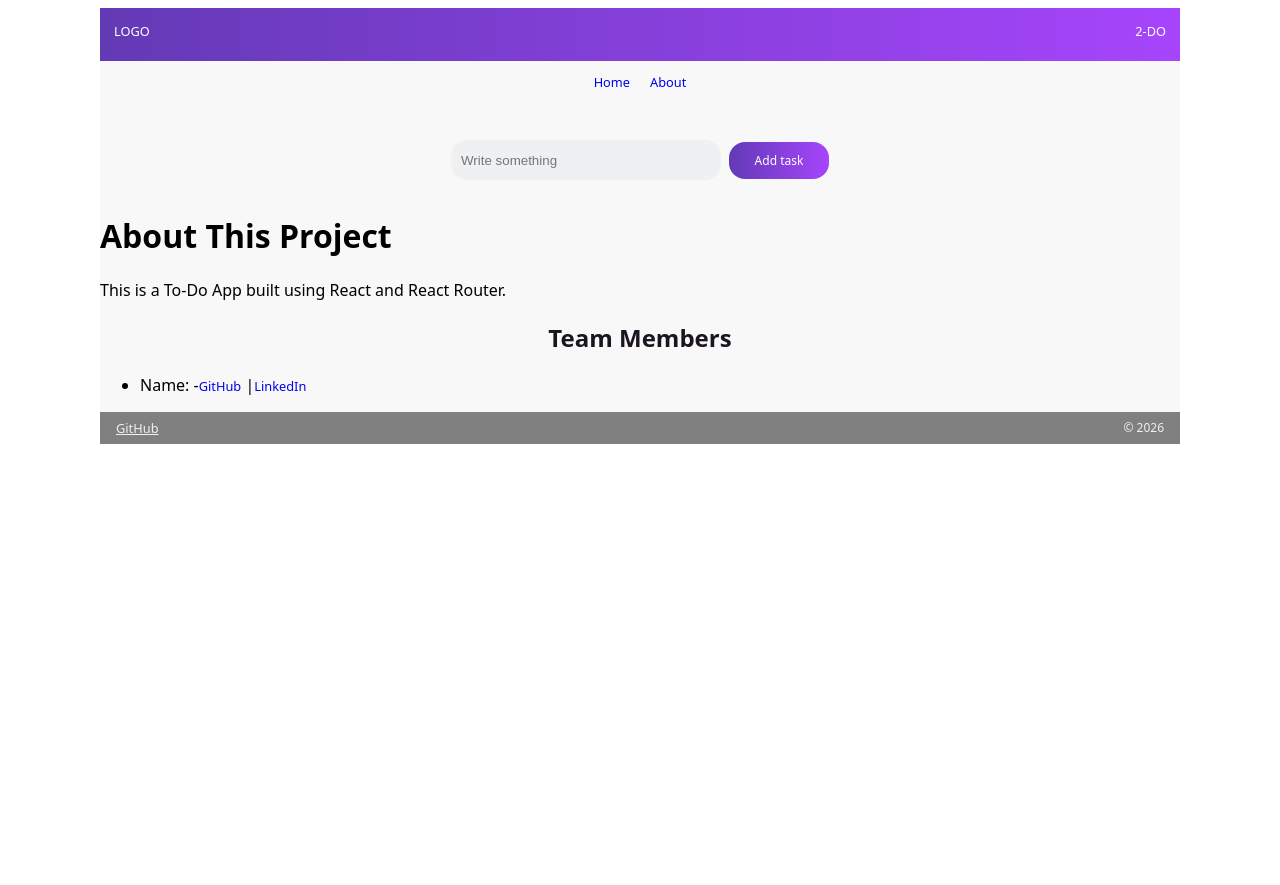
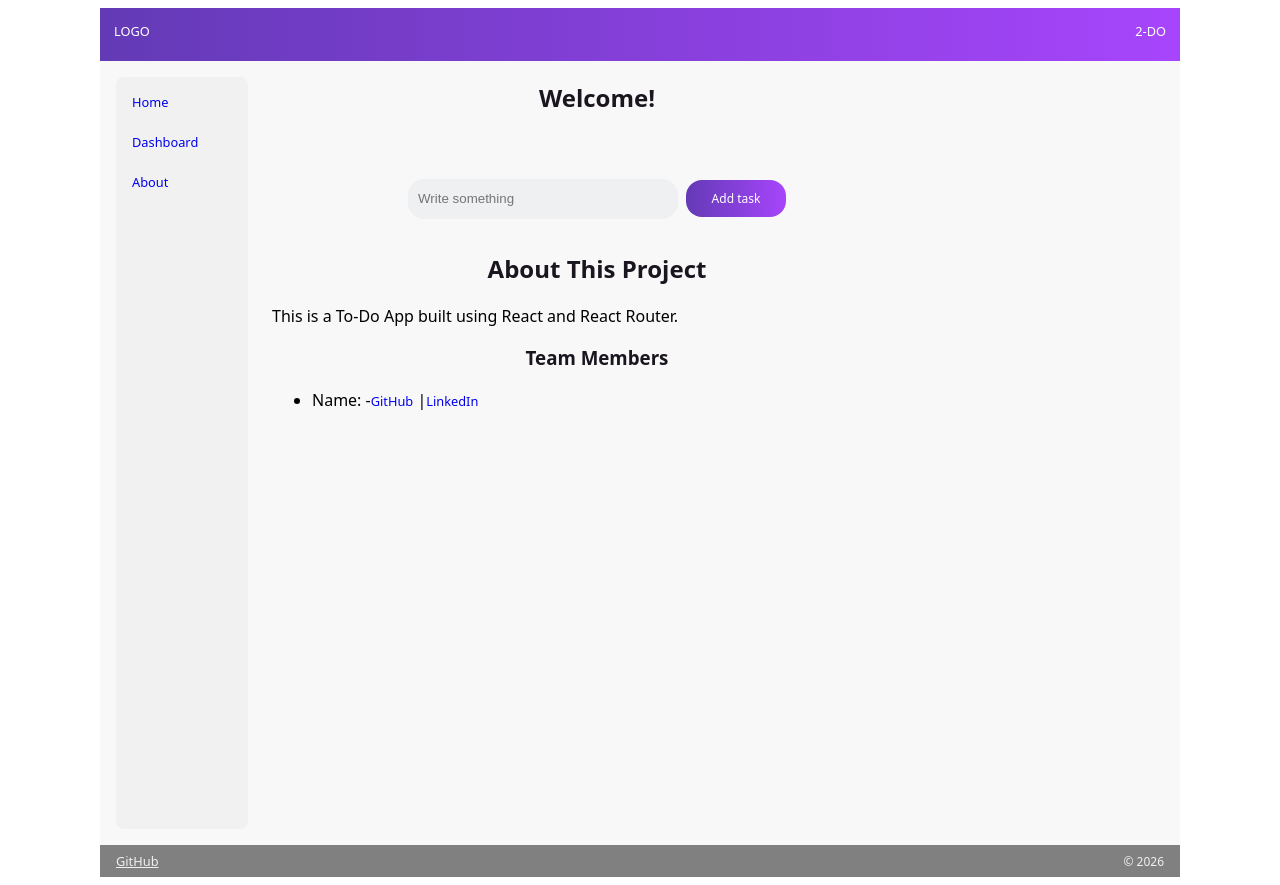
Before and after one commit to dantebesong321-code/to-do-list-app, a React (Vite) app: page /about in a window 1280 px wide. Before the commit the page ends 800 px from the top, so only its background shows below. Built offline with nearby package versions, Linux system fonts and the light colour scheme.

Commit message:
"updated-UI"

```diff
--- a/src/App.css
+++ b/src/App.css
@@ -16,7 +16,7 @@ body {
   justify-content: space-between;
   align-content: center;
   padding: 14px;
-   background: linear-gradient(
+  background: linear-gradient(
     90deg,
     rgb(99, 58, 182) 0%,
     rgb(167, 69, 252) 100%
@@ -34,7 +34,8 @@ body {
 }
 
 h2,
-h3 {
+h3,
+h5 {
   text-align: center;
   text-align: center;
   color: #1a151e;
@@ -44,8 +45,8 @@ h3 {
   flex-wrap: wrap;
   justify-content: center;
   align-content: center;
-    margin-top: 20px;
-   margin-bottom: 20px;
+  margin-top: 10px;
+  margin-bottom: 20px;
   padding: 12px;
   height: 50px;
   padding: 8px;
@@ -138,22 +139,38 @@ button:hover {
   flex-direction: column;
 }
 
+.content-area {
+  display: flex;
+  gap: 8px;
+}
+
+.container-content {
+  display: inline;
+  width: 650px;
+}
+
 .side-bar {
   display: flex;
-  justify-content: center;
-  text-align: center;
-  gap: 10px;
-  padding: 12px;
-  height: 2%;
-  top: 0;
-  left: 0;
-  z-index: 100;
+  flex-direction: column;
+  justify-content: start;
+  height: 90vh;
+  width: 100px;
+  padding: 16px;
+  border-radius: 8px;
+  margin: 16px;
+  background-color: #f1f1f1;
 }
-.side-bar a:hover{
- border: 1px solid #646cff;
- padding: 8px;
- width: 60px;
- cursor: pointer;
+
+.side-bar a {
+  text-align: left;
+}
+.side-bar a:hover {
+  transition: 2ms;
+  background-color: #646cff;
+  color: #ffffff;
+  padding: 8px;
+  border-radius: 8px;
+  cursor: pointer;
 }
 
 /* FOOTER*/
--- a/src/App.jsx
+++ b/src/App.jsx
@@ -19,20 +19,26 @@ function App() {
   return (
     <>
       <Navbar />
+
+      <div className="content-area">
         <Sidebar />
-
+        <div className="container-content">
+          <h2>Welcome!</h2><br />
           <AddTask setTasks={setTasks} />
 
-      <div className="content-area">
           <Routes>
             <Route
               path="/"
               element={<Dashboard tasks={tasks} setTasks={setTasks} />}
             />
             <Route path="/about" element={<AboutPage />} />
-          <Route path="/item/:id" element={<ItemDetailsPage tasks={tasks} />} />
+            <Route
+              path="/item/:id"
+              element={<ItemDetailsPage tasks={tasks} />}
+            />
             <Route path="*" element={<NotFoundPage />} />
           </Routes>
+        </div>
       </div>
 
       <Footer />
--- a/src/components/Sidebar.jsx
+++ b/src/components/Sidebar.jsx
@@ -14,6 +14,7 @@ function Sidebar() {
   return (
     <div className="side-bar">
       <a href="Home">Home</a> <br />
+      <a href="Home">Dashboard</a> <br />
       <a href="About">About</a>
     </div>
   );
--- a/src/data/tasks.json
+++ b/src/data/tasks.json
@@ -2,8 +2,5 @@
   { "task": "Read the project brief", "completed": true},
   { "task": "Create a project repository", "completed": false},
   { "task": "Create React application using Vite", "completed": false},
-  { "task": "Finish Day 1 Development Tasks", "completed": false},
-  { "task": "Finish Day 1 Research Tasks", "completed": false},
-  { "task": "Finish Day 2 Development Tasks", "completed": false},
-  { "task": "Finish Day 2 Research Tasks", "completed": false}
+  { "task": "Finish Day 1 Development Tasks", "completed": false}
 ]
--- a/src/pages/AboutPage.jsx
+++ b/src/pages/AboutPage.jsx
@@ -1,10 +1,10 @@
 function AboutPage() {
   return (
     <div>
-      <h1>About This Project</h1>
+      <h2>About This Project</h2>
       <p>This is a To-Do App built using React and React Router.</p>
 
-      <h2>Team Members</h2>
+      <h3>Team Members</h3>
       <ul>
         <li>
           Name: -<a href="https://github.com/yourusername">GitHub</a> |
--- a/src/pages/Dashboard.jsx
+++ b/src/pages/Dashboard.jsx
@@ -3,7 +3,7 @@ import List from "../components/List";
 function Dashboard({ tasks, setTasks }) {
   return (
     <div>
-      <h2>Dashboard</h2>
+      <h3>Your Tasks</h3>
       <List tasks={tasks} setTasks={setTasks} />
     </div>
   );
```
Lines whose indentation alone changed are shown as unchanged.
